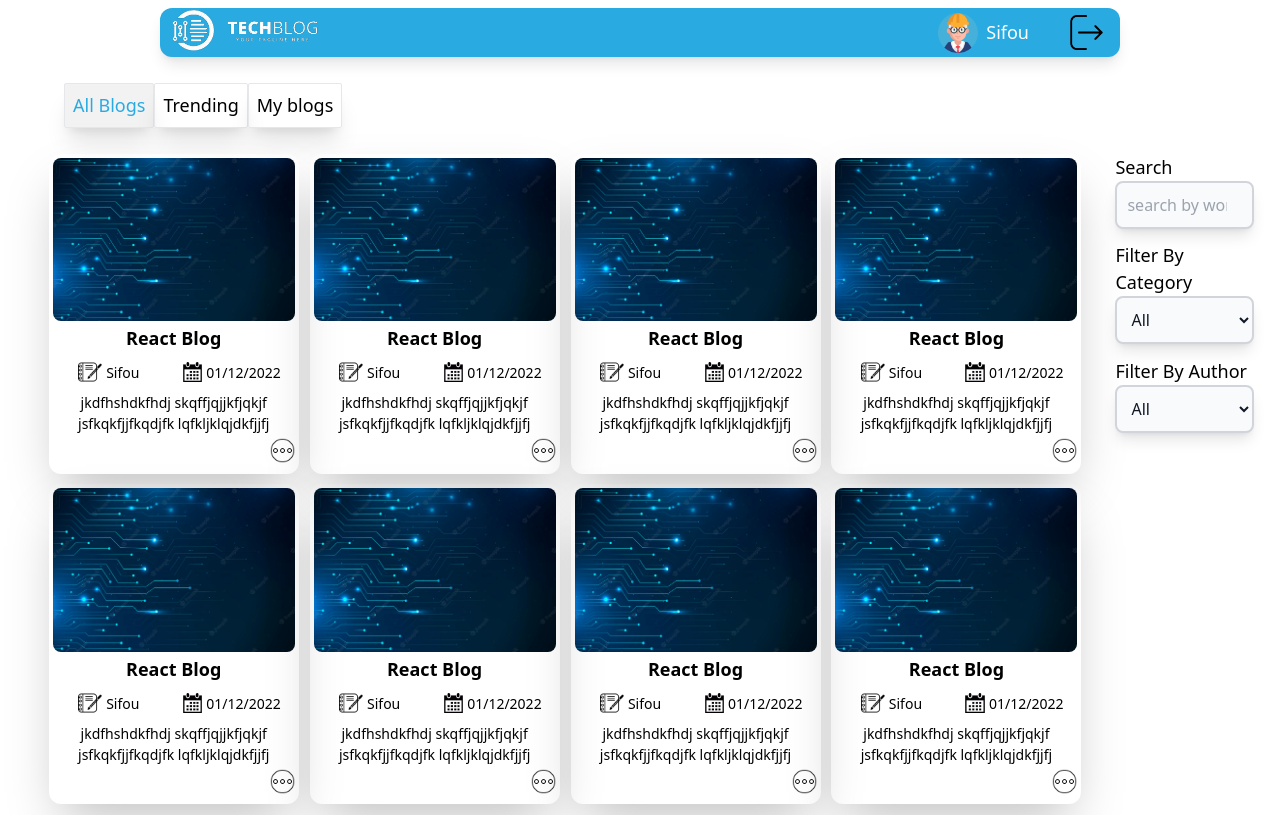
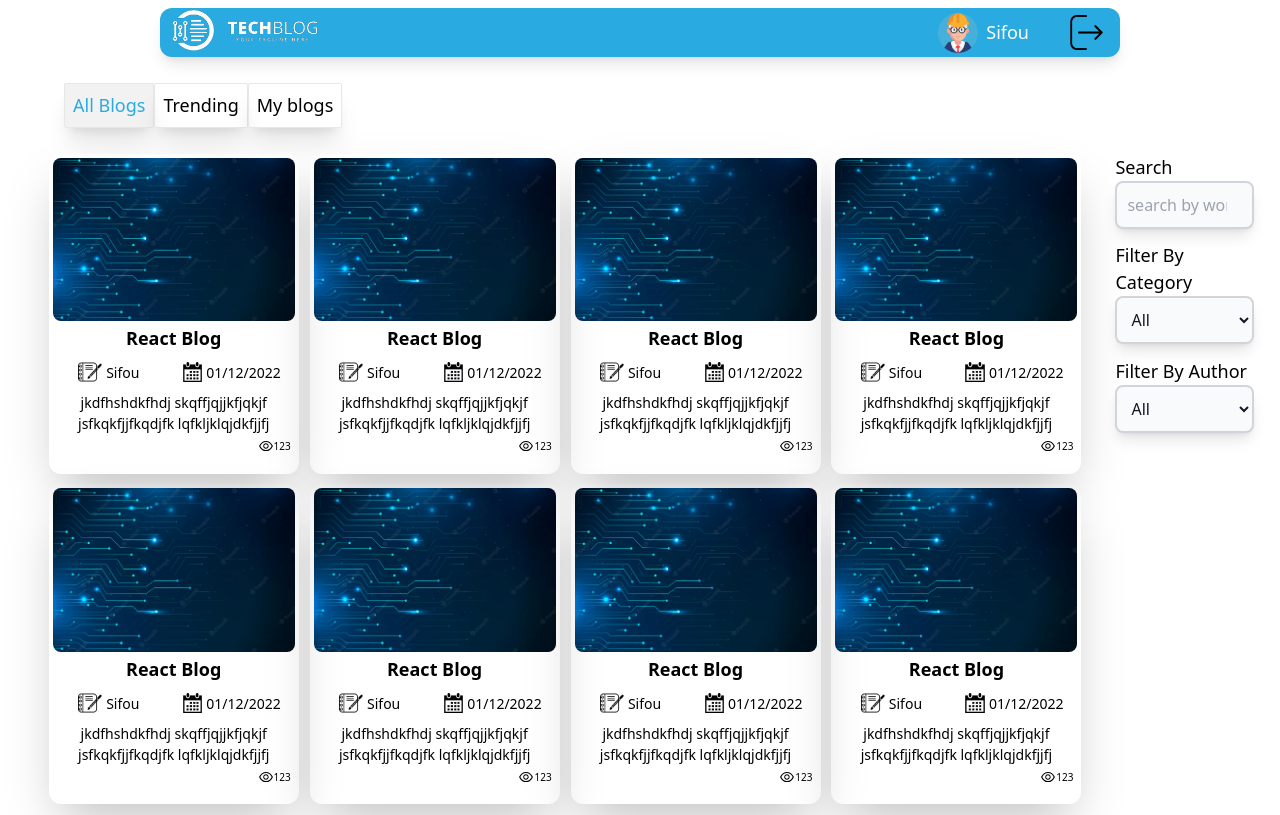
Before and after one commit to SifEddine05/TechBlog, a React (Create React App) app in the folder client/: page / in a window 1280 px wide. Built offline with nearby package versions, Linux system fonts and the light colour scheme.

Commit message:
nomber of views

```diff
--- a/client/package.json
+++ b/client/package.json
@@ -11,6 +11,8 @@
     "@testing-library/user-event": "^13.5.0",
     "react": "^18.2.0",
     "react-dom": "^18.2.0",
+    "react-icons": "^4.7.1",
+    "react-router-dom": "^5.3.4",
     "react-scripts": "5.0.1",
     "web-vitals": "^2.1.4"
   },
--- a/client/src/App.js
+++ b/client/src/App.js
@@ -8,6 +8,9 @@ import Login from "./pages/Login";
 import { BrowserRouter as Router, Route, Switch } from 'react-router-dom';
 import SignUp from "./pages/SignUp";
 import Forgotpwd from "./pages/Forgotpwd";
+
+
+
 
 function App() {
   return (
--- a/client/src/components/BoxBlog.js
+++ b/client/src/components/BoxBlog.js
@@ -3,6 +3,7 @@ import note from '../assets/note.png'
 import date from '../assets/date.png'
 import more from '../assets/more.png'
 import { Link } from 'react-router-dom/cjs/react-router-dom.min'
+import{ AiOutlineEye } from 'react-icons/ai'
 
 // we need a function to see if the blog existe in the table of user blogs we add delete and mofdifie button else we dont
 const BoxBlog = () => {
@@ -30,10 +31,15 @@ const BoxBlog = () => {
             <div>
                 <p className=' lg:text-[14px] md:text-[10px] sm:text-[7px] text-[6px] text-center textopacity-75 mt-2'>jkdfhshdkfhdj skqffjqjjkfjqkjf jsfkqkfjjfkqdjfk lqfkljklqjdkfjjfj</p>
             </div>
-            <div className='flex justify-end group items-center mt-1'>
+            <div className='flex justify-end group items-end mt-1 mr-2'>
+                <AiOutlineEye />
+                <p className='text-[10px]'>123</p>
+
+            </div>
+            {/* <div className='flex justify-end group items-center mt-1'>
                 <img src={more} alt='more' className='w-[10%] hover:cursor-pointer mr-1'/>
                 <Link to='/blogs/:id ' className=' hidden group-hover:block hover:text-[#29abe2] lg:text-[14px] md:text-[10px] sm:text-[7px] text-[6px] text-[#000]'>See more</Link>
-            </div>
+            </div> */}
         </Link>
 
 
```
Also changed, not shown: client/src/assets/NoImg.svg (added), 1 other file (tests, documents, lock files or other folders).
